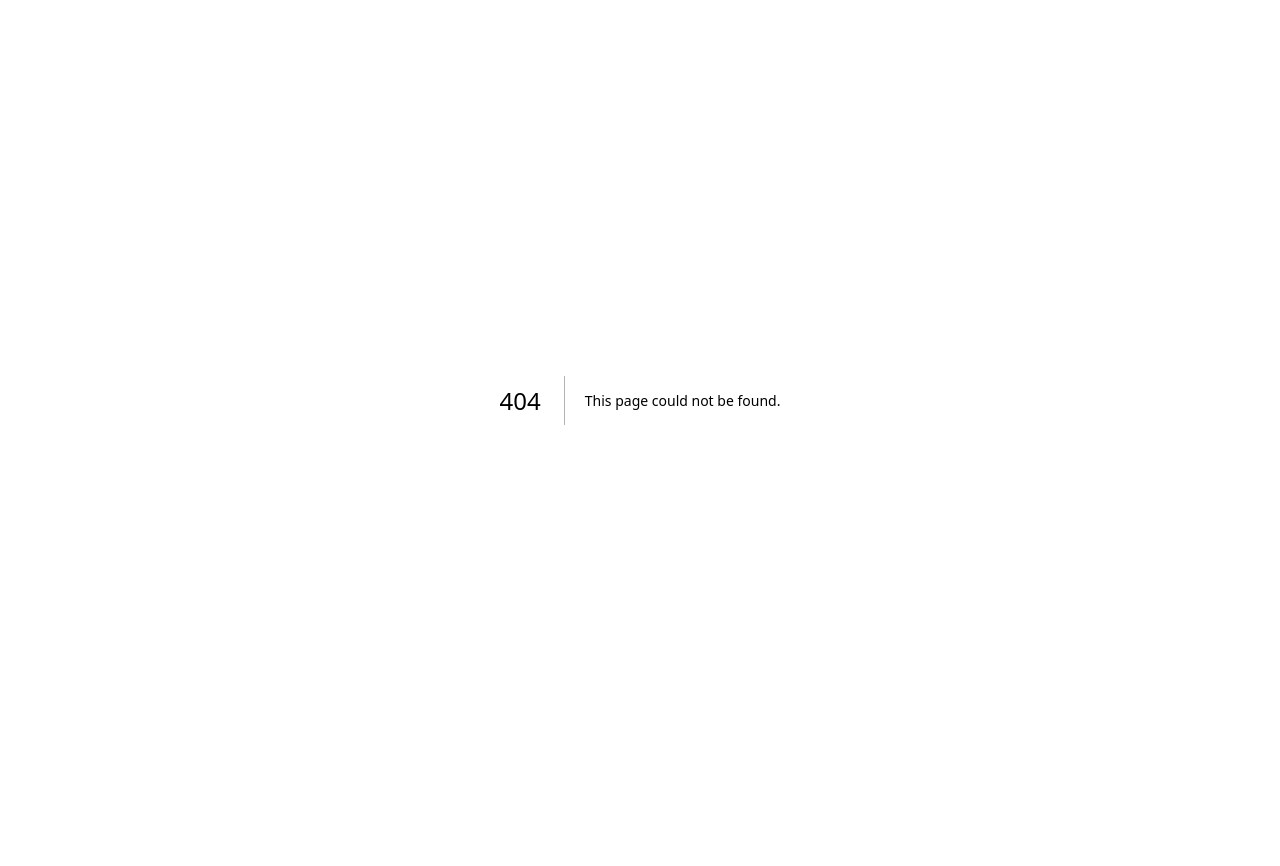
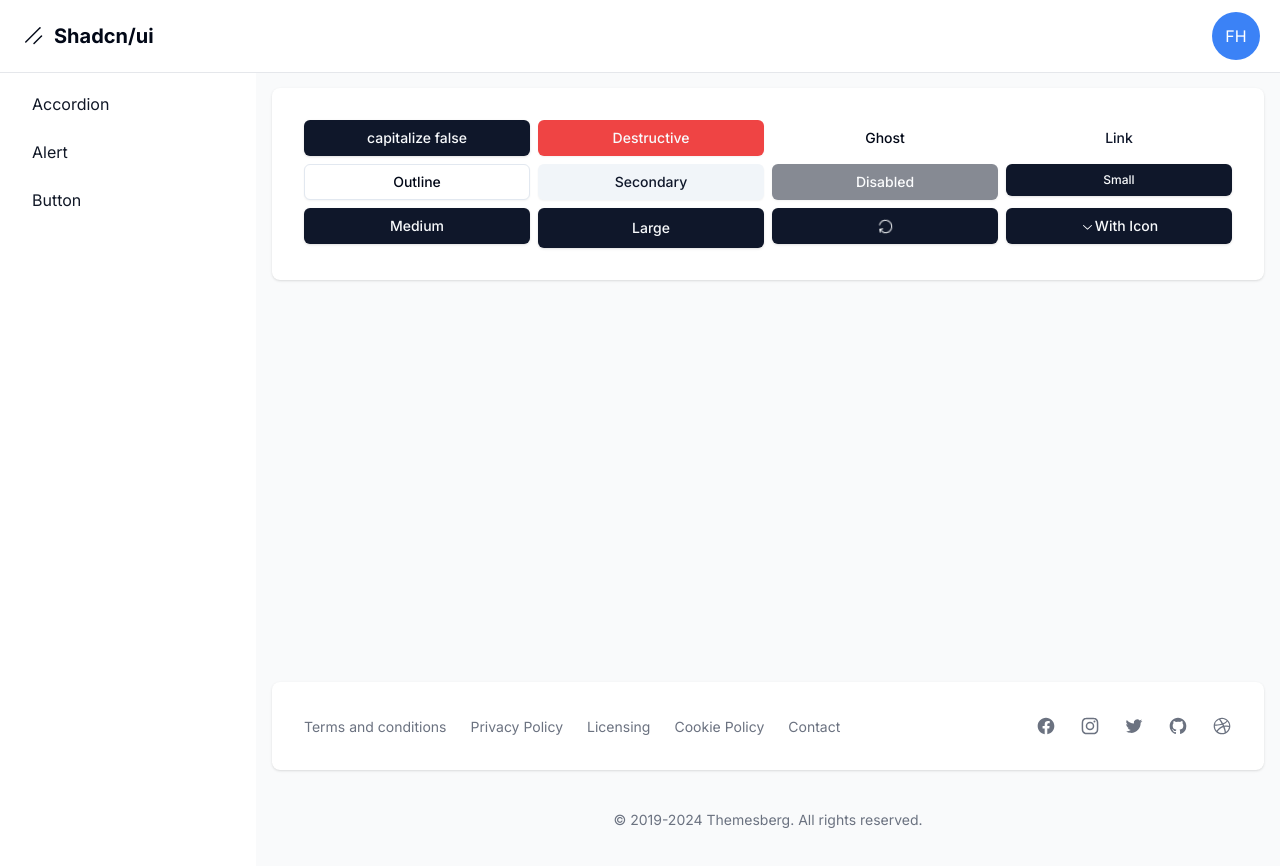
Before and after one commit to Alejoboga20/shadcn-dashboard, a Next.js app: page /dashboard/button in a window 1280 px wide. Before the commit this address had no page. Shown: the top 866 px of the page. Before the commit the page ends 800 px from the top, so only its background shows below. Built offline with nearby package versions, Linux system fonts and the light colour scheme.

Commit message:
use buttons

```diff
--- a/package.json
+++ b/package.json
@@ -11,6 +11,7 @@
   "dependencies": {
     "@radix-ui/react-accordion": "^1.1.2",
     "@radix-ui/react-icons": "^1.3.0",
+    "@radix-ui/react-slot": "^1.0.2",
     "class-variance-authority": "^0.7.0",
     "clsx": "^2.1.1",
     "next": "14.2.3",
--- /dev/null
+++ b/src/app/dashboard/button/page.tsx
@@ -0,0 +1,35 @@
+"use client";
+
+import { Button } from "@/components/ui/button";
+import { ChevronDownIcon, ReloadIcon } from "@radix-ui/react-icons";
+
+const Page = () => {
+  return (
+    <div className="grid grid-cols-4 gap-2">
+      <Button onClick={() => console.log("onClick")} capitalize={false}>
+        capitalize false
+      </Button>
+      <Button variant="destructive">destructive</Button>
+      <Button variant="ghost">ghost</Button>
+      <Button variant="link">link</Button>
+      <Button variant="outline">outline</Button>
+      <Button variant="secondary">secondary</Button>
+      <Button disabled>disabled</Button>
+
+      <Button size="sm">small</Button>
+      <Button size="default">medium</Button>
+      <Button size="lg">large</Button>
+
+      <Button>
+        <ReloadIcon className="animate-spin" />
+      </Button>
+
+      <Button>
+        <ChevronDownIcon />
+        <span>with icon</span>
+      </Button>
+    </div>
+  );
+};
+
+export default Page;
--- a/src/app/dashboard/layout.tsx
+++ b/src/app/dashboard/layout.tsx
@@ -3,6 +3,7 @@
 const links = [
   { name: "accordion", href: "accordion" },
   { name: "alert", href: "alert" },
+  { name: "button", href: "button" },
 ];
 
 export default function DashboardLayout({
--- /dev/null
+++ b/src/components/ui/button.tsx
@@ -0,0 +1,63 @@
+import * as React from "react";
+import { Slot } from "@radix-ui/react-slot";
+import { cva, type VariantProps } from "class-variance-authority";
+
+import { cn } from "@/lib/utils";
+
+const buttonVariants = cva(
+  "inline-flex items-center justify-center whitespace-nowrap rounded-md text-sm font-medium transition-colors focus-visible:outline-none focus-visible:ring-1 focus-visible:ring-ring disabled:pointer-events-none disabled:opacity-50",
+  {
+    variants: {
+      variant: {
+        default:
+          "bg-primary text-primary-foreground shadow hover:bg-primary/90",
+        destructive:
+          "bg-destructive text-destructive-foreground shadow-sm hover:bg-destructive/90",
+        outline:
+          "border border-input bg-background shadow-sm hover:bg-accent hover:text-accent-foreground",
+        secondary:
+          "bg-secondary text-secondary-foreground shadow-sm hover:bg-secondary/80",
+        ghost: "hover:bg-accent hover:text-accent-foreground",
+        link: "text-primary underline-offset-4 hover:underline",
+      },
+      size: {
+        default: "h-9 px-4 py-2",
+        sm: "h-8 rounded-md px-3 text-xs",
+        lg: "h-10 rounded-md px-8",
+        icon: "h-9 w-9",
+      },
+    },
+    defaultVariants: {
+      variant: "default",
+      size: "default",
+    },
+  },
+);
+
+export interface ButtonProps
+  extends React.ButtonHTMLAttributes<HTMLButtonElement>,
+    VariantProps<typeof buttonVariants> {
+  asChild?: boolean;
+  capitalize?: boolean;
+}
+
+const Button = React.forwardRef<HTMLButtonElement, ButtonProps>(
+  (
+    { className, variant, size, capitalize = true, asChild = false, ...props },
+    ref,
+  ) => {
+    const Comp = asChild ? Slot : "button";
+    return (
+      <Comp
+        className={cn(buttonVariants({ variant, size, className }), {
+          capitalize: capitalize,
+        })}
+        ref={ref}
+        {...props}
+      />
+    );
+  },
+);
+Button.displayName = "Button";
+
+export { Button, buttonVariants };
```
Also changed, not shown: 1 other file (tests, documents, lock files or other folders).
